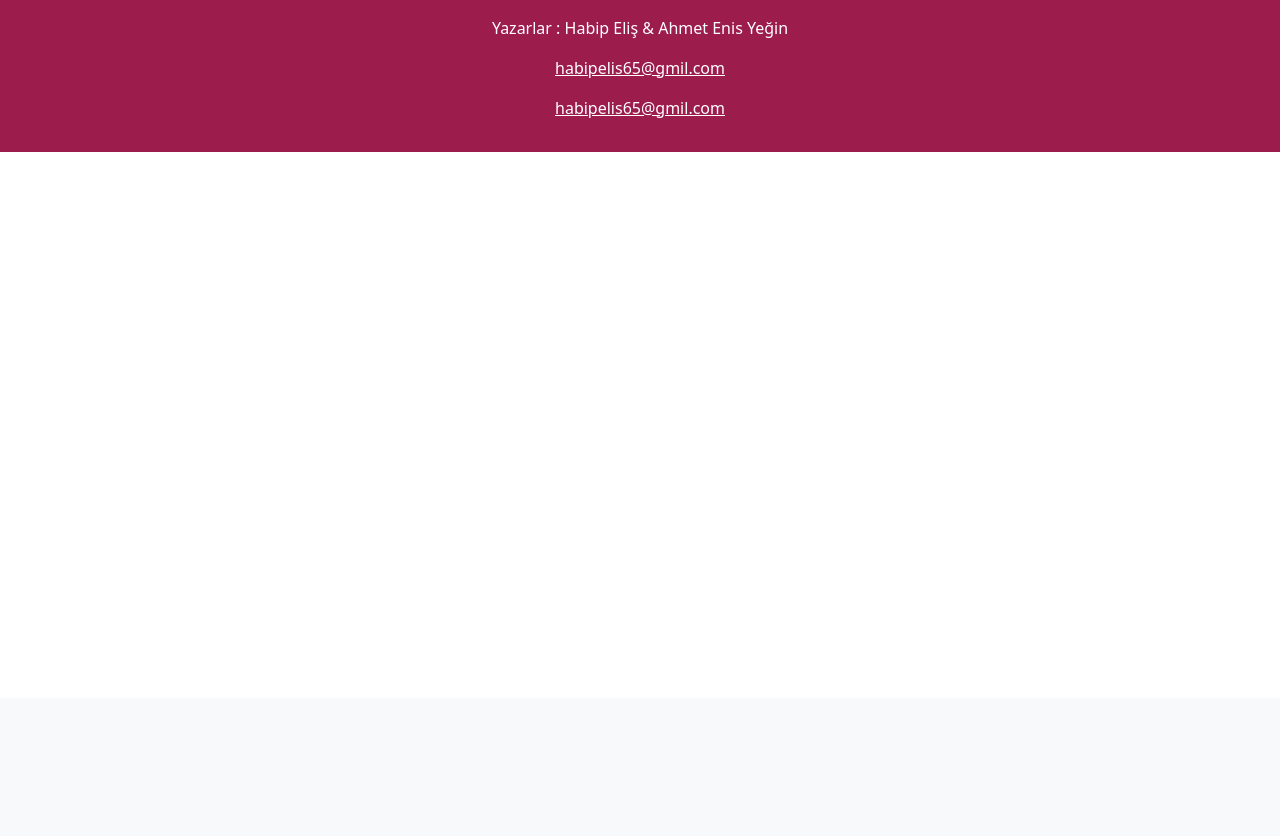
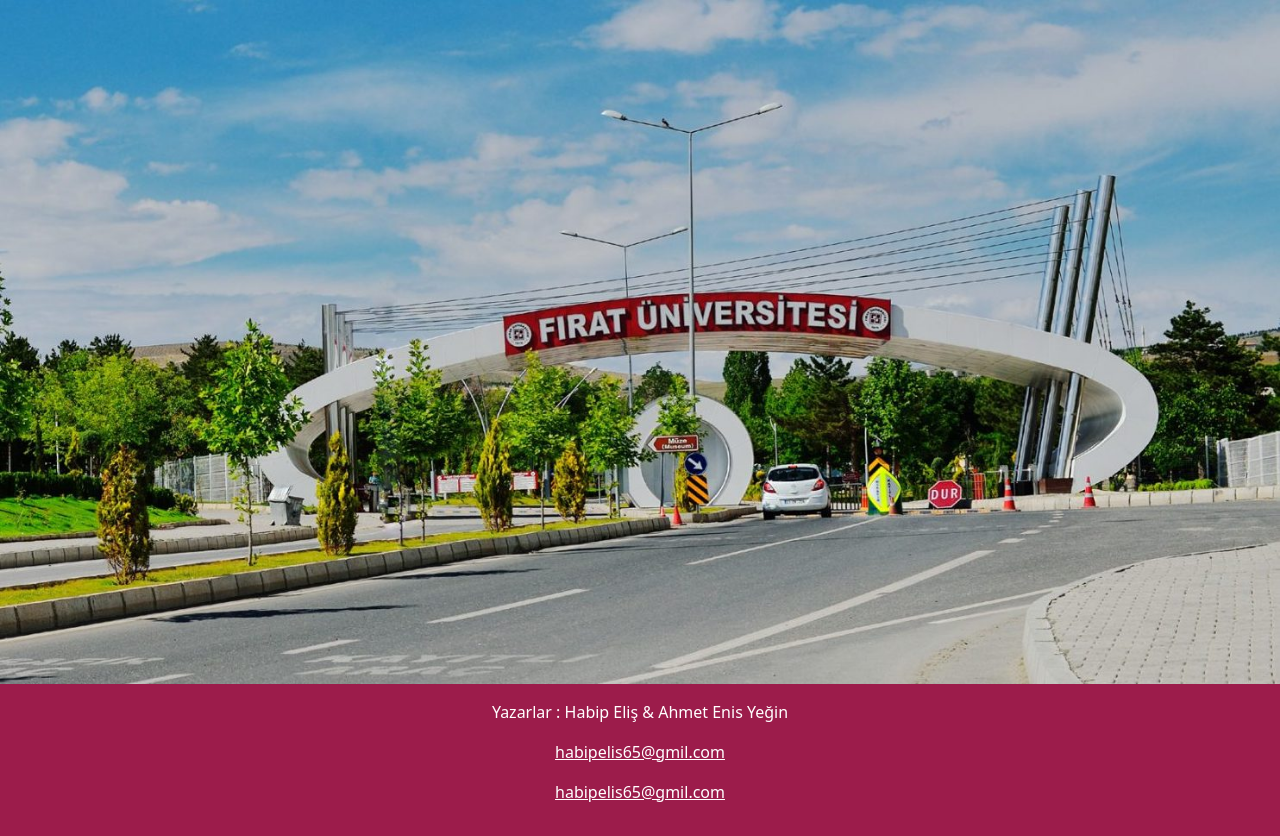
Before and after one commit to habipels/ypy, a Django app: page / in a window 1280 px wide. Shown: the part 102-938 px from the top of the page. Before the commit the page ends 254 px from the top, so only its background shows below. Run offline with Django 3.2, Linux system fonts and the light colour scheme.

Commit message:
#index image add

```diff
--- a/backend/user_op/templates/index.html
+++ b/backend/user_op/templates/index.html
@@ -1 +1,7 @@
 {% extends "homebase.html" %}
+{% block slider %}
+{% load static %}
+<div>
+<img width="100%" src="{% static 'asset/img/firatuni.jpg' %}" alt="firatüniveristesi">
+</div>
+{% endblock slider %}
```
Also changed, not shown: backend/db.sqlite3, backend/user_op/static/asset/img/firatuni.jpg (added).
